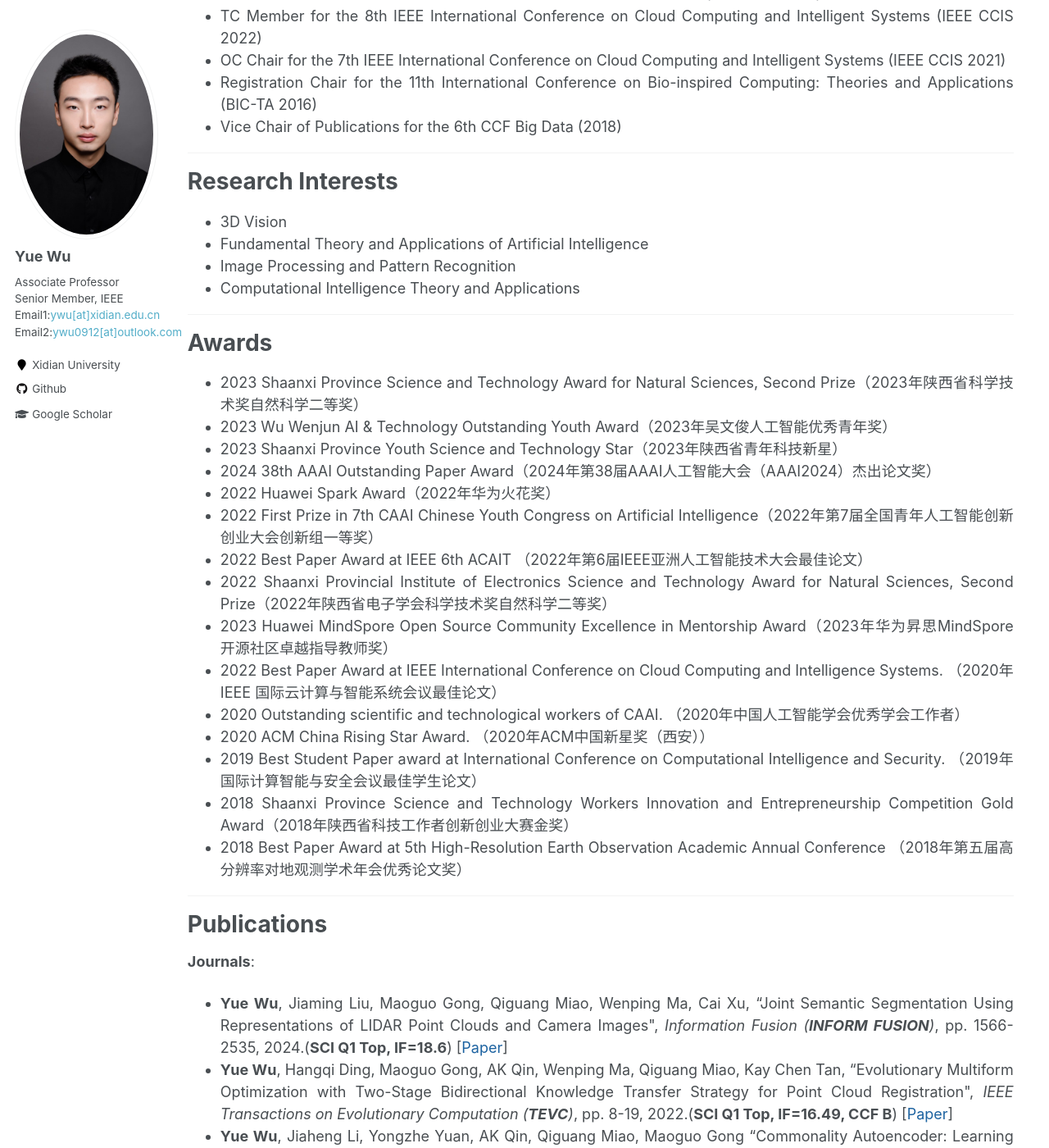
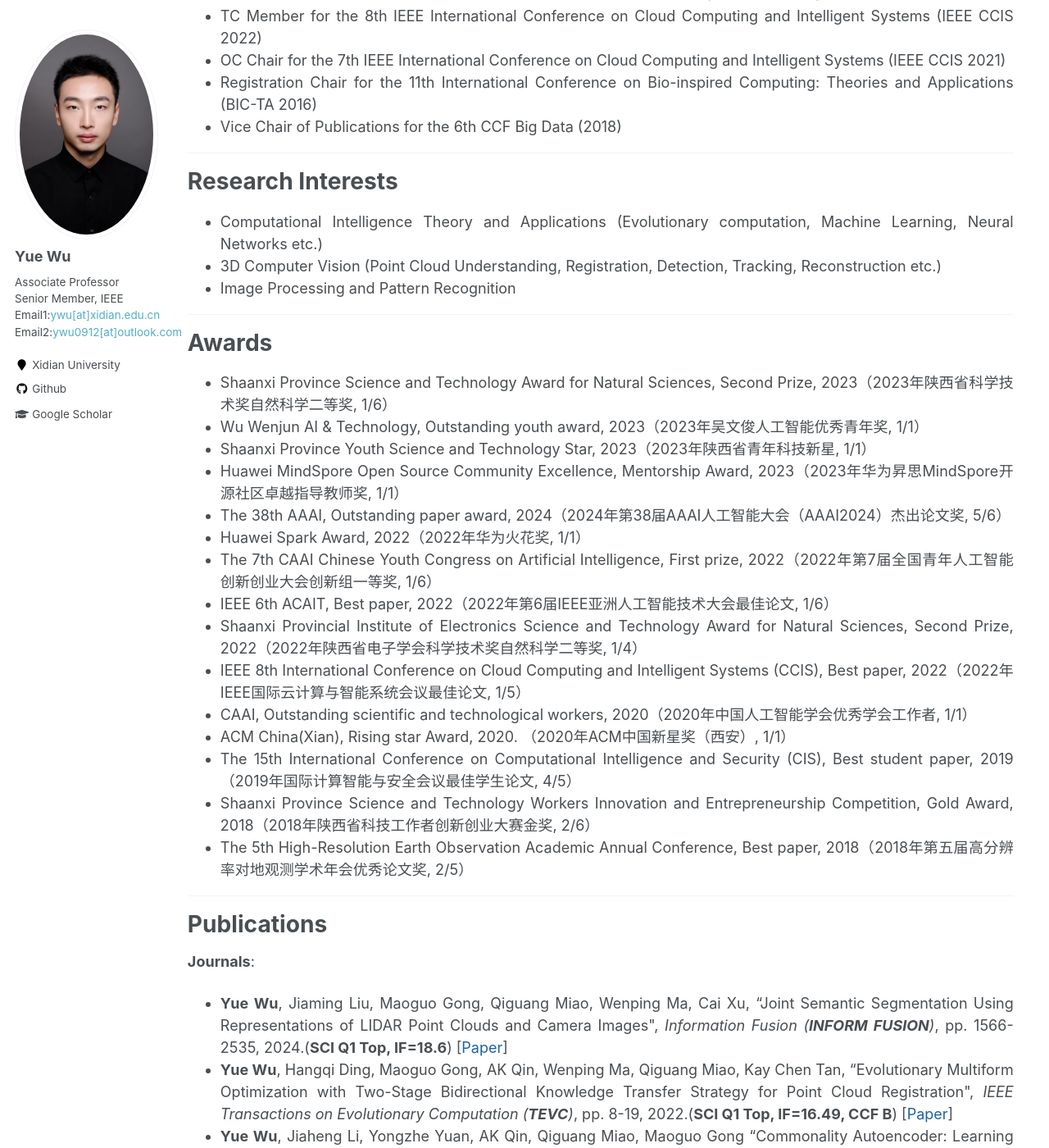
Before and after one commit to ywuchina/ywuchina.github.io, a Jekyll site: the page built from _pages/home.md, in a window 1280 px wide and 1400 px high, scrolled down 1610 px. Shown: the whole window at 82% size. Built offline with Jekyll 4.4.1, drawn with Linux system fonts in a browser that asks for light colours.

Commit message:
Update home.md

```diff
--- a/_pages/home.md
+++ b/_pages/home.md
@@ -37,31 +37,28 @@ Since 2007, he has pursued his bachelor's and Ph.D. at Xidian University. After
 {% include service.html %}
 
 <h1 id="ResearchInterests">Research Interests</h1>
-
-- 3D Vision
-- Fundamental Theory and Applications of Artificial Intelligence
+- Computational Intelligence Theory and Applications (Evolutionary computation, Machine Learning, Neural Networks etc.)
+- 3D Computer Vision (Point Cloud Understanding, Registration, Detection, Tracking, Reconstruction etc.)
 - Image Processing and Pattern Recognition
-- Computational Intelligence Theory and Applications
-
 <hr>
 
 <h1 id="Awards">Awards</h1>
 
-- 2023 Shaanxi Province Science and Technology Award for Natural Sciences, Second Prize（2023年陕西省科学技术奖自然科学二等奖）
-- 2023 Wu Wenjun AI & Technology Outstanding Youth Award（2023年吴文俊人工智能优秀青年奖）
-- 2023 Shaanxi Province Youth Science and Technology Star（2023年陕西省青年科技新星）
-- 2024 38th AAAI Outstanding Paper Award（2024年第38届AAAI人工智能大会（AAAI2024）杰出论文奖）
-- 2022 Huawei Spark Award（2022年华为火花奖）
-- 2022 First Prize in 7th CAAI Chinese Youth Congress on Artificial Intelligence（2022年第7届全国青年人工智能创新创业大会创新组一等奖）
-- 2022 Best Paper Award at IEEE 6th ACAIT （2022年第6届IEEE亚洲人工智能技术大会最佳论文）
-- 2022 Shaanxi Provincial Institute of Electronics Science and Technology Award for Natural Sciences, Second Prize（2022年陕西省电子学会科学技术奖自然科学二等奖）
-- 2023 Huawei MindSpore Open Source Community Excellence in Mentorship Award（2023年华为昇思MindSpore开源社区卓越指导教师奖）
-- 2022 Best Paper Award at IEEE International Conference on Cloud Computing and Intelligence Systems. （2020年IEEE 国际云计算与智能系统会议最佳论文）
-- 2020 Outstanding scientific and technological workers of CAAI. （2020年中国人工智能学会优秀学会工作者）
-- 2020 ACM China Rising Star Award. （2020年ACM中国新星奖（西安））
-- 2019 Best Student Paper award at International Conference on Computational Intelligence and Security. （2019年国际计算智能与安全会议最佳学生论文）
-- 2018 Shaanxi Province Science and Technology Workers Innovation and Entrepreneurship Competition Gold Award（2018年陕西省科技工作者创新创业大赛金奖）
-- 2018 Best Paper Award at 5th High-Resolution Earth Observation Academic Annual Conference （2018年第五届高分辨率对地观测学术年会优秀论文奖）
+- Shaanxi Province Science and Technology Award for Natural Sciences, Second Prize, 2023（2023年陕西省科学技术奖自然科学二等奖, 1/6）
+- Wu Wenjun AI & Technology, Outstanding youth award, 2023（2023年吴文俊人工智能优秀青年奖, 1/1）
+- Shaanxi Province Youth Science and Technology Star, 2023（2023年陕西省青年科技新星, 1/1）
+- Huawei MindSpore Open Source Community Excellence, Mentorship Award, 2023（2023年华为昇思MindSpore开源社区卓越指导教师奖, 1/1）
+- The 38th AAAI, Outstanding paper award, 2024（2024年第38届AAAI人工智能大会（AAAI2024）杰出论文奖, 5/6）
+- Huawei Spark Award, 2022（2022年华为火花奖, 1/1）
+- The 7th CAAI Chinese Youth Congress on Artificial Intelligence, First prize, 2022（2022年第7届全国青年人工智能创新创业大会创新组一等奖, 1/6）
+- IEEE 6th ACAIT, Best paper, 2022（2022年第6届IEEE亚洲人工智能技术大会最佳论文, 1/6）
+- Shaanxi Provincial Institute of Electronics Science and Technology Award for Natural Sciences, Second Prize, 2022（2022年陕西省电子学会科学技术奖自然科学二等奖, 1/4）
+- IEEE 8th International Conference on Cloud Computing and Intelligent Systems (CCIS), Best paper, 2022（2022年IEEE国际云计算与智能系统会议最佳论文, 1/5）
+- CAAI, Outstanding scientific and technological workers, 2020（2020年中国人工智能学会优秀学会工作者, 1/1）
+- ACM China(Xian), Rising star Award, 2020. （2020年ACM中国新星奖（西安）, 1/1）
+- The 15th International Conference on Computational Intelligence and Security (CIS), Best student paper, 2019（2019年国际计算智能与安全会议最佳学生论文, 4/5）
+- Shaanxi Province Science and Technology Workers Innovation and Entrepreneurship Competition, Gold Award, 2018（2018年陕西省科技工作者创新创业大赛金奖, 2/6）
+- The 5th High-Resolution Earth Observation Academic Annual Conference, Best paper, 2018（2018年第五届高分辨率对地观测学术年会优秀论文奖, 2/5）
 
 <hr>
 
```
